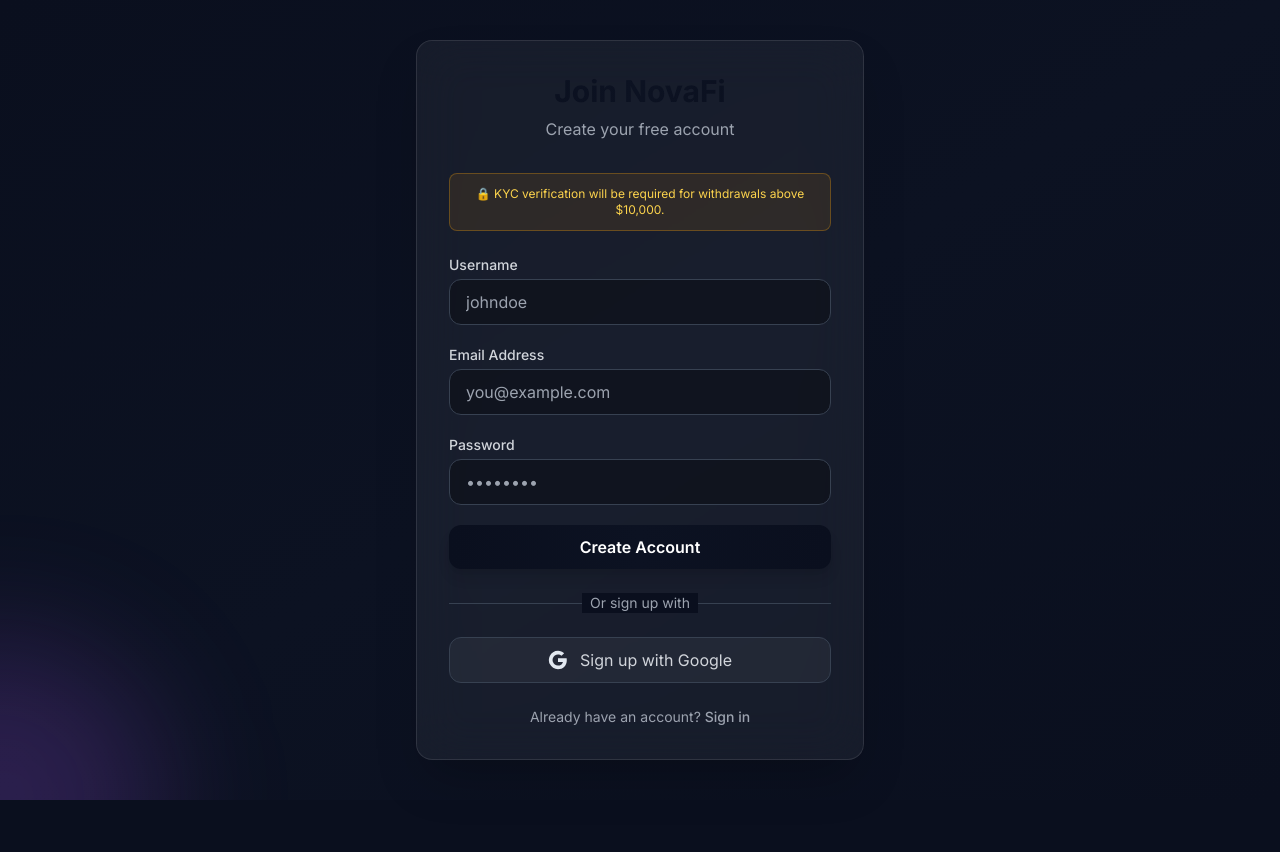
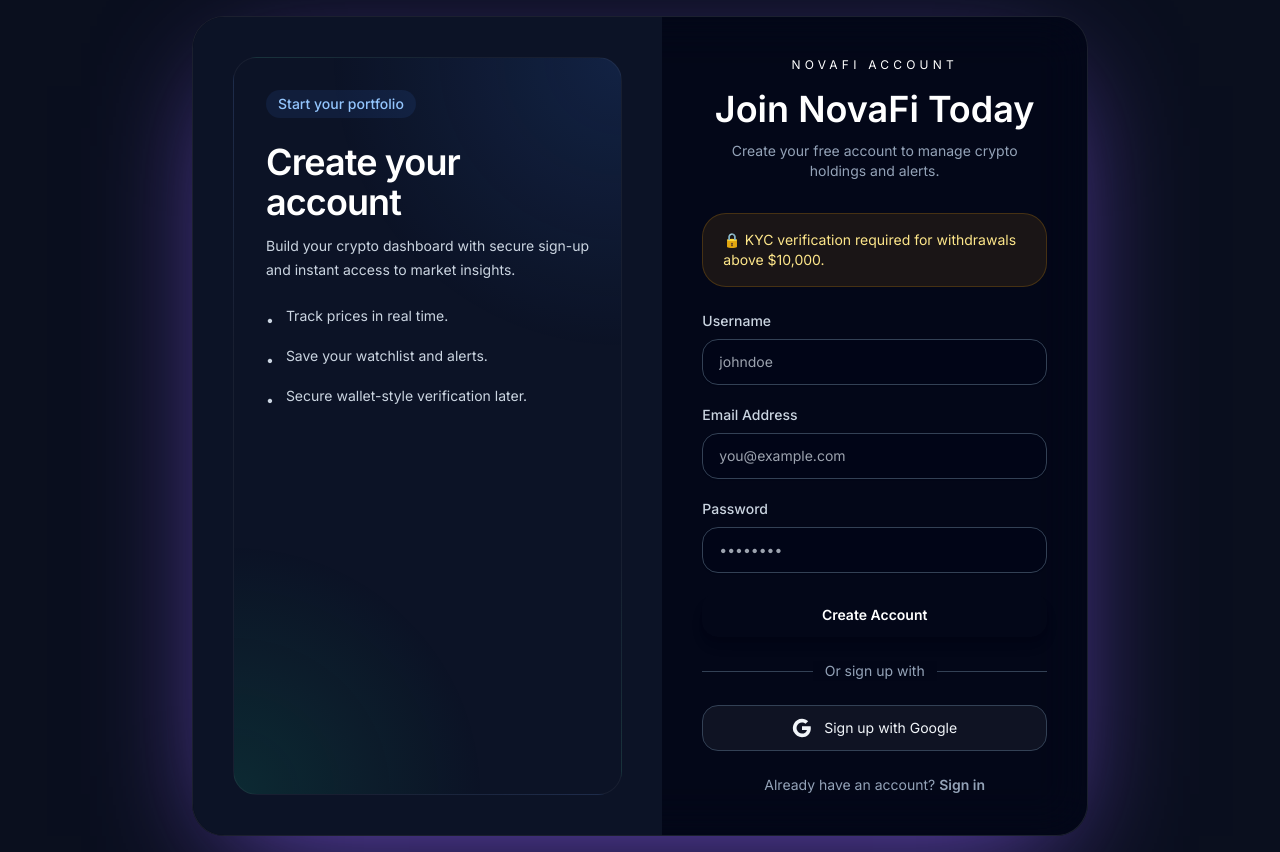
Before and after one commit to yared2124/Crypto-Dashboared, a React (Create React App) app in the folder frontend/: page /register in a window 1280 px wide. Before the commit the page ends 800 px from the top, so only its background shows below. Built offline with nearby package versions, Linux system fonts and the light colour scheme.

Commit message:
`Refactor Register component with updated styles and layout`

```diff
--- a/frontend/src/components/Register.tsx
+++ b/frontend/src/components/Register.tsx
@@ -24,72 +24,113 @@
   };
 
   return (
-    <div className="min-h-screen flex items-center justify-center bg-gradient-to-br from-[#0a0f1e] via-[#0c1222] to-[#0a0f1e] p-4">
-      <div className="absolute inset-0 overflow-hidden">
-        <div className="absolute -top-40 -right-40 w-80 h-80 bg-cyan-500/20 rounded-full blur-3xl"></div>
-        <div className="absolute -bottom-40 -left-40 w-80 h-80 bg-purple-500/20 rounded-full blur-3xl"></div>
+    <div className="min-h-screen flex items-center justify-center bg-[radial-gradient(circle_at_top_left,_rgba(56,189,248,0.18),transparent_25%),radial-gradient(circle_at_bottom_right,_rgba(139,92,246,0.16),transparent_22%),#0a0f1e] p-4 text-white">
+      <div className="absolute inset-0 overflow-hidden pointer-events-none">
+        <div className="absolute -top-40 -right-36 w-72 h-72 bg-cyan-500/20 rounded-full blur-3xl"></div>
+        <div className="absolute -bottom-48 -left-28 w-96 h-96 bg-violet-500/18 rounded-full blur-3xl"></div>
       </div>
 
-      <div className="relative w-full max-w-md">
-        <div className="backdrop-blur-xl bg-white/5 border border-white/10 rounded-2xl shadow-2xl p-8 transition-all duration-300">
-          <div className="text-center mb-8">
-            <h1 className="text-3xl font-bold bg-gradient-to-r from-cyan-400 to-blue-500 bg-clip-text text-transparent">
-              Join NovaFi
-            </h1>
-            <p className="text-gray-400 mt-2">Create your free account</p>
+      <div className="relative w-full max-w-4xl">
+        <div className="relative overflow-hidden rounded-[2rem] border border-white/10 bg-slate-950/80 shadow-[0_35px_120px_-35px_rgba(139,92,246,0.8)] backdrop-blur-xl">
+          <div className="grid grid-cols-1 lg:grid-cols-[1.05fr_0.95fr]">
+            <div className="hidden lg:block bg-slate-900/80 p-10">
+              <div className="relative h-full rounded-[1.5rem] border border-white/5 bg-[radial-gradient(circle_at_top_right,_rgba(59,130,246,0.14),transparent_35%),radial-gradient(circle_at_bottom_left,_rgba(16,185,129,0.14),transparent_30%)] p-8">
+                <div className="space-y-6">
+                  <div>
+                    <span className="inline-flex items-center rounded-full bg-blue-500/10 px-3 py-1 text-sm text-blue-300 font-medium">
+                      Start your portfolio
+                    </span>
+                  </div>
+                  <div>
+                    <h2 className="text-4xl font-semibold tracking-tight text-white">
+                      Create your account
+                    </h2>
+                    <p className="mt-3 text-sm leading-6 text-slate-300">
+                      Build your crypto dashboard with secure sign-up and
+                      instant access to market insights.
+                    </p>
+                  </div>
+                  <div className="space-y-4 text-sm text-slate-300">
+                    <div className="flex items-start gap-3">
+                      <span className="mt-1 text-cyan-300">•</span>
+                      <span>Track prices in real time.</span>
+                    </div>
+                    <div className="flex items-start gap-3">
+                      <span className="mt-1 text-cyan-300">•</span>
+                      <span>Save your watchlist and alerts.</span>
+                    </div>
+                    <div className="flex items-start gap-3">
+                      <span className="mt-1 text-cyan-300">•</span>
+                      <span>Secure wallet-style verification later.</span>
+                    </div>
+                  </div>
+                </div>
+              </div>
             </div>
 
-          {/* KYC notice */}
-          <div className="mb-6 bg-amber-500/10 border border-amber-500/30 rounded-lg p-3">
-            <p className="text-xs text-center text-amber-300">
-              🔒 KYC verification will be required for withdrawals above
-              $10,000.
+            <div className="p-8 md:p-10">
+              <div className="mb-8 text-center">
+                <p className="text-xs uppercase tracking-[0.35em] text-cyan-300/80">
+                  NovaFi Account
                 </p>
+                <h1 className="mt-4 text-3xl md:text-4xl font-semibold text-white">
+                  Join NovaFi Today
+                </h1>
+                <p className="mt-3 text-sm text-slate-400">
+                  Create your free account to manage crypto holdings and alerts.
+                </p>
+              </div>
+
+              <div className="mb-6 rounded-3xl border border-amber-500/20 bg-amber-500/10 px-5 py-4 text-sm text-amber-200">
+                🔒 KYC verification required for withdrawals above $10,000.
               </div>
 
               <form onSubmit={handleSubmit} className="space-y-5">
                 <div>
-              <label className="block text-sm font-medium text-gray-300 mb-1">
+                  <label className="block text-sm font-medium text-slate-300 mb-2">
                     Username
                   </label>
                   <input
                     type="text"
                     value={username}
                     onChange={(e) => setUsername(e.target.value)}
-                className="w-full px-4 py-2.5 bg-black/30 border border-gray-700 rounded-xl focus:outline-none focus:border-cyan-400 focus:ring-1 focus:ring-cyan-400 transition-all text-white"
+                    className="w-full rounded-2xl border border-slate-700 bg-slate-950/80 px-4 py-3 text-sm text-white shadow-sm outline-none transition focus:border-cyan-400 focus:ring-2 focus:ring-cyan-400/20"
                     placeholder="johndoe"
                     required
                   />
                 </div>
+
                 <div>
-              <label className="block text-sm font-medium text-gray-300 mb-1">
+                  <label className="block text-sm font-medium text-slate-300 mb-2">
                     Email Address
                   </label>
                   <input
                     type="email"
                     value={email}
                     onChange={(e) => setEmail(e.target.value)}
-                className="w-full px-4 py-2.5 bg-black/30 border border-gray-700 rounded-xl focus:outline-none focus:border-cyan-400 focus:ring-1 focus:ring-cyan-400 transition-all text-white"
+                    className="w-full rounded-2xl border border-slate-700 bg-slate-950/80 px-4 py-3 text-sm text-white shadow-sm outline-none transition focus:border-cyan-400 focus:ring-2 focus:ring-cyan-400/20"
                     placeholder="you@example.com"
                     required
                   />
                 </div>
+
                 <div>
-              <label className="block text-sm font-medium text-gray-300 mb-1">
+                  <label className="block text-sm font-medium text-slate-300 mb-2">
                     Password
                   </label>
                   <input
                     type="password"
                     value={password}
                     onChange={(e) => setPassword(e.target.value)}
-                className="w-full px-4 py-2.5 bg-black/30 border border-gray-700 rounded-xl focus:outline-none focus:border-cyan-400 focus:ring-1 focus:ring-cyan-400 transition-all text-white"
+                    className="w-full rounded-2xl border border-slate-700 bg-slate-950/80 px-4 py-3 text-sm text-white shadow-sm outline-none transition focus:border-cyan-400 focus:ring-2 focus:ring-cyan-400/20"
                     placeholder="••••••••"
                     required
                   />
                 </div>
+
                 <button
                   type="submit"
-              className="w-full bg-gradient-to-r from-cyan-600 to-blue-600 hover:from-cyan-500 hover:to-blue-500 py-2.5 rounded-xl font-semibold text-white transition-all shadow-lg shadow-cyan-500/20"
+                  className="w-full rounded-2xl bg-gradient-to-r from-cyan-500 to-blue-500 px-5 py-3 text-sm font-semibold text-white shadow-lg shadow-cyan-500/20 transition hover:from-cyan-400 hover:to-blue-400"
                 >
                   Create Account
                 </button>
@@ -97,10 +138,10 @@
 
               <div className="relative my-6">
                 <div className="absolute inset-0 flex items-center">
-              <div className="w-full border-t border-gray-700"></div>
+                  <div className="w-full border-t border-slate-700"></div>
                 </div>
                 <div className="relative flex justify-center text-sm">
-              <span className="px-2 bg-[#0a0f1e] text-gray-400">
+                  <span className="bg-slate-950 px-3 text-slate-400">
                     Or sign up with
                   </span>
                 </div>
@@ -108,9 +149,9 @@
 
               <button
                 onClick={handleGoogleRegister}
-            className="w-full flex items-center justify-center gap-3 bg-white/5 border border-gray-700 hover:bg-white/10 py-2.5 rounded-xl transition-all"
+                className="w-full flex items-center justify-center gap-3 rounded-2xl border border-slate-700 bg-white/5 px-4 py-3 text-sm text-slate-100 transition hover:bg-white/10"
               >
-            <svg className="w-5 h-5" viewBox="0 0 24 24">
+                <svg className="h-5 w-5" viewBox="0 0 24 24" fill="none">
                   <path
                     fill="currentColor"
                     d="M22.56 12.25c0-.78-.07-1.53-.2-2.25H12v4.26h5.92c-.26 1.37-1.04 2.53-2.21 3.31v2.77h3.57c2.08-1.92 3.28-4.74 3.28-8.09z"
@@ -128,15 +169,15 @@
                     d="M12 5.38c1.62 0 3.06.56 4.21 1.64l3.15-3.15C17.45 2.09 14.97 1 12 1 7.7 1 3.99 3.47 2.18 7.07l3.66 2.84c.87-2.6 3.3-4.53 6.16-4.53z"
                   />
                 </svg>
-            <span className="text-gray-300">Sign up with Google</span>
+                <span>Sign up with Google</span>
               </button>
 
               <div className="mt-6 text-center">
-            <p className="text-gray-400 text-sm">
+                <p className="text-sm text-slate-400">
                   Already have an account?{" "}
                   <Link
                     to="/login"
-                className="text-cyan-400 hover:text-cyan-300 font-medium"
+                    className="font-semibold text-cyan-300 transition hover:text-cyan-200"
                   >
                     Sign in
                   </Link>
@@ -145,6 +186,8 @@
             </div>
           </div>
         </div>
+      </div>
+    </div>
   );
 };
 
```
Lines whose indentation alone changed are shown as unchanged.
